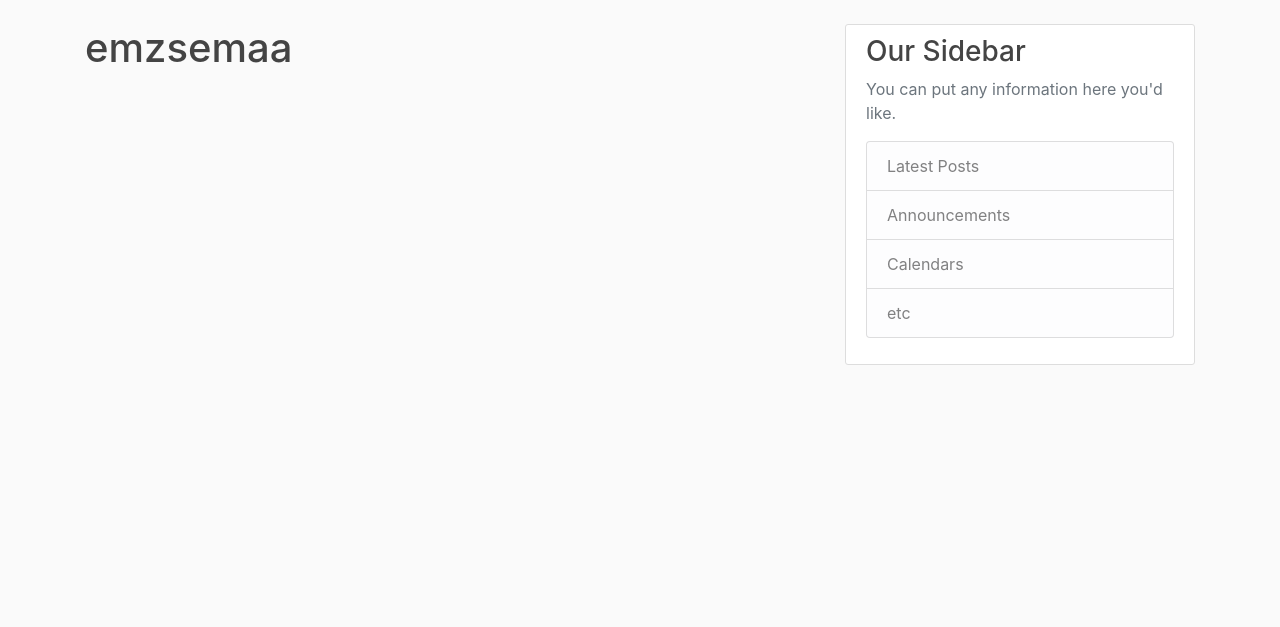
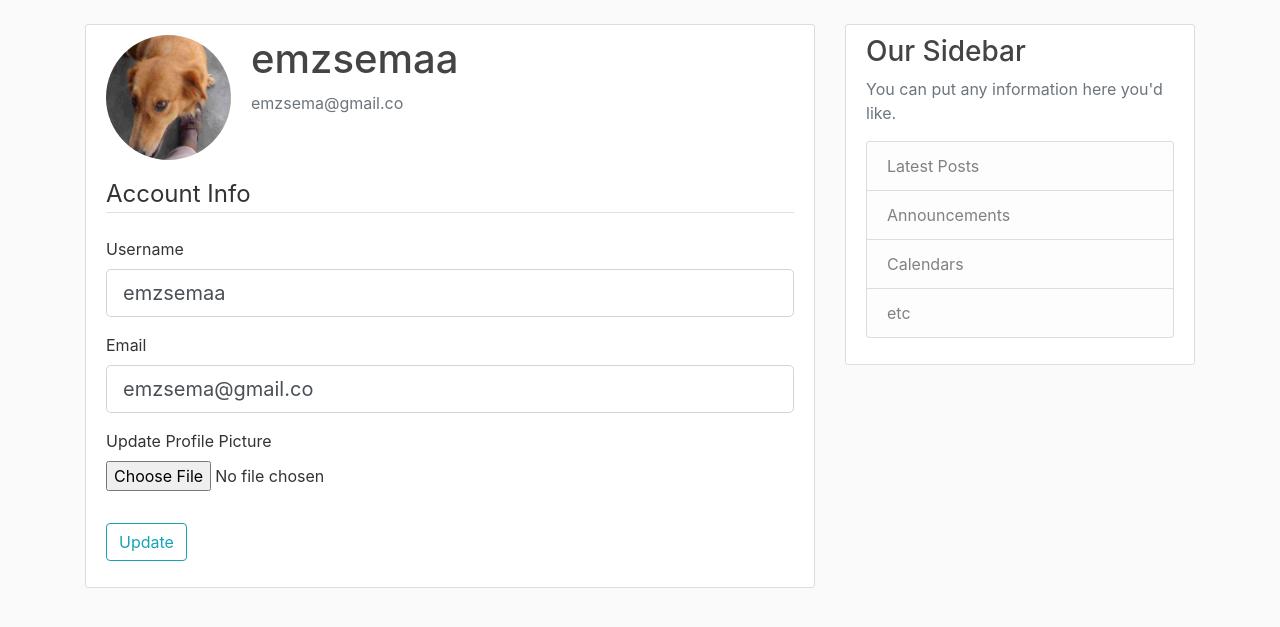
Before and after one commit to EmmaSemutenga/flask_blog, a Flask app: page /account in a window 1280 px wide. Shown: the part 56-683 px from the top of the page. Run offline with Flask 2, Linux system fonts and the light colour scheme; a user stored in the database is signed in; some libraries are stand-ins or nearby versions.

Commit message:
added profile picture to account

```diff
--- a/blog/forms.py
+++ b/blog/forms.py
@@ -1,4 +1,6 @@
 from flask_wtf import FlaskForm
+from flask_wtf.file import FileField, FileAllowed
+from flask_login import current_user
 from wtforms import StringField, PasswordField, SubmitField, BooleanField
 from wtforms.validators import DataRequired, Length, Email, EqualTo, ValidationError
 from blog.models import User
@@ -26,3 +28,23 @@ class LoginForm(FlaskForm):
     password = PasswordField('Password', validators=[DataRequired()])
     remember = BooleanField('Remember Me')
     submit = SubmitField('Login')
+
+class UpdateAccountForm(FlaskForm):
+    username = StringField('Username', validators=[DataRequired(), Length(min=2, max=20)])#first paramenter will also act as the label
+    email = StringField('Email', validators=[DataRequired(), Email()])
+    picture = FileField('Update Profile Picture', validators=[FileAllowed(['jpg', 'png'])])
+    submit = SubmitField('Update')
+
+    #to catch errors during registration
+    def validate_username(self, username):
+        #only change if records have changed
+        if username.data != current_user.username:
+            user = User.query.filter_by(username=username.data).first()
+            if user:
+                raise ValidationError('Usename is already taken. Please choose another one')
+
+    def validate_email(self, email):
+        if email.data != current_user.email:
+            user = User.query.filter_by(email=email.data).first()
+            if user:
+                raise ValidationError('Email is already taken. Please choose another one')
--- a/blog/routes.py
+++ b/blog/routes.py
@@ -1,5 +1,8 @@
+import secrets
+import os
+from PIL import Image
 from flask import render_template, flash, redirect, url_for, request
-from blog.forms import RegistrationForm, LoginForm
+from blog.forms import RegistrationForm, LoginForm, UpdateAccountForm
 from blog.models import User, Post
 from blog import app, bcrypt, db
 from flask_login import login_user, current_user, logout_user, login_required
@@ -68,7 +71,32 @@ def logout():
     logout_user()
     return redirect(url_for('home'))
 
-@app.route('/account')
+def save_picture(form_picture):
+    random_hex = secrets.token_hex(8)
+    _, f_ext = os.path.splitext(form_picture.filename)
+    picture_fn = random_hex + f_ext
+    picture_path = os.path.join(app.root_path, 'static/profile_pics', picture_fn)
+
+    output_size = (125, 125)
+    i = Image.open(form_picture)
+    i.thumbnail(output_size)
+    i.save(picture_path)
+    return picture_fn
+
+
+@app.route('/account', methods=['GET', 'POST'])
 @login_required
 def account():
-    return render_template('account.html', title='Account')
+    form = UpdateAccountForm()
+    if form.validate_on_submit():
+        if form.picture.data:
+            picture_file = save_picture(form.picture.data)
+            current_user.image_file = picture_file
+
+        current_user.username = form.username.data
+        current_user.email = form.email.data
+        db.session.commit()
+        flash('Your account has been updated', 'success')
+        return redirect(url_for('account'))#to avoid the post get redirect pattern
+    image_file = url_for('static', filename='profile_pics/' + current_user.image_file)
+    return render_template('account.html', title='Account', image_file=image_file, form=form)
--- a/blog/templates/account.html
+++ b/blog/templates/account.html
@@ -1,4 +1,56 @@
 {% extends "layout.html" %}
 {% block content %}
-    <h1>{{ current_user.username }}</h1>
+    <div class="content-section">
+        <div class="media">
+          <img class="rounded-circle account-img" src="{{ image_file }}">
+          <div class="media-body">
+            <h2 class="account-heading">{{ current_user.username }}</h2>
+            <p class="text-secondary">{{ current_user.email }}</p>
+          </div>
+        </div>
+        <form action="" method="post" enctype="multipart/form-data" novalidate>
+                {{ form.hidden_tag()}}
+                <fieldset class="form-group">
+                    <legend class="border-bottom mb-4">Account Info</legend>
+                    <div class="form-group">
+                        {{ form.username.label(class='form-control-label') }}
+                        {% if form.username.errors %}
+                            {{ form.username(class='form-control form-control-lg is-invalid') }}
+                            <div class="invalid-feedback">
+                                {% for error in form.username.errors %}
+                                    <span>{{ error }}</span>
+                                {% endfor %}
+                            </div>
+                        {% else %}
+                            {{ form.username(class='form-control form-control-lg', value=current_user.username) }}
+                        {% endif %}
+                    </div>
+                    <div class="form-group">
+                        {{ form.email.label(class='form-control-label') }}
+                        {% if form.email.errors %}
+                            {{ form.email(class='form-control form-control-lg is-invalid') }}
+                            <div class="invalid-feedback">
+                                {% for error in form.email.errors %}
+                                    <span>{{ error }}</span>
+                                {% endfor %}
+                            </div>
+                        {% else %}
+                            {{ form.email(class='form-control form-control-lg', value=current_user.email) }}
+                        {% endif %}
+                    </div>
+                    <div class="form-group">
+                            {{ form.picture.label() }}
+                            {{ form.picture(class="form-control-file") }}
+                            {% if form.picture.errors %}
+                                {% for error in form.picture.errors %}
+                                    <span class="text-danger">{{ error }}</span><br>
+                                {% endfor %}
+                            {% endif %}
+                    </div>
+                </fieldset>
+                <div class="form-group">
+                    {{ form.submit(class='btn btn-outline-info') }}
+                </div>
+            </form>
+    </div>
 {% endblock content %}
--- a/requirements.txt
+++ b/requirements.txt
@@ -4,3 +4,4 @@ flask-wtf
 flask-sqlalchemy
 flask-bcrypt
 flask-login
+Pillow
```
Also changed, not shown: blog/site.db, blog/static/profile_pics/7bfe579a5ead3b2d.jpg (added), blog/static/profile_pics/a659edf71a78fa5e.jpg (added), blog/static/profile_pics/default.jpg (added).
